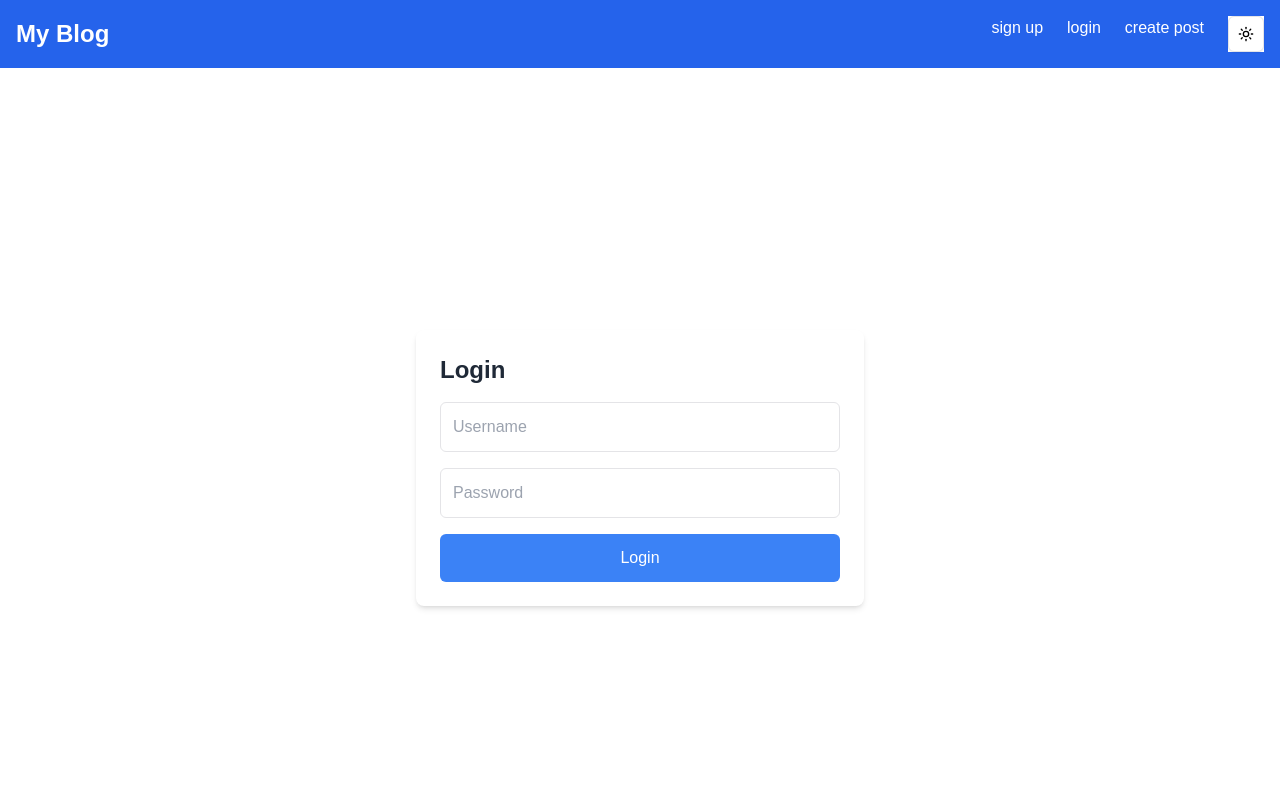
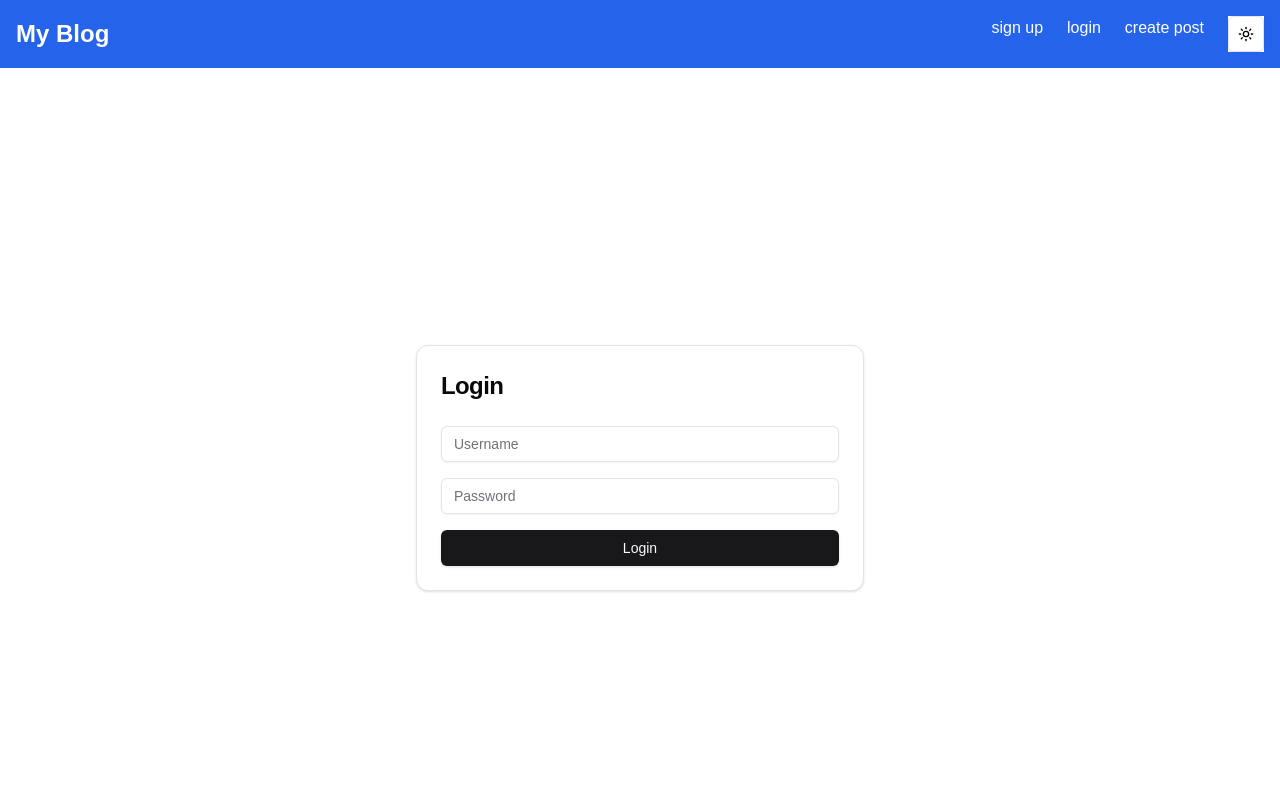
Before and after one commit to luqmanmatloob/nestjs-nextjs-jwt-crud-example, a Next.js app in the folder client/: page /login in a window 1280 px wide. Shown: the top 800 px of the page. Built offline with nearby package versions, Linux system fonts and the light colour scheme.

Commit message:
shadcn login

```diff
--- a/client/package.json
+++ b/client/package.json
@@ -10,7 +10,7 @@
   },
   "dependencies": {
     "@radix-ui/react-dropdown-menu": "^2.1.2",
-    "@radix-ui/react-slot": "^1.1.0",
+    "@radix-ui/react-slot": "^1.1.2",
     "class-variance-authority": "^0.7.1",
     "clsx": "^2.1.1",
     "lucide-react": "^0.468.0",
--- a/client/src/app/login/page.tsx
+++ b/client/src/app/login/page.tsx
@@ -2,6 +2,9 @@
 
 import { useState } from "react";
 import { useRouter } from "next/navigation";
+import { Input } from "@/components/ui/input";
+import { Button } from "@/components/ui/button";
+import { Card, CardContent, CardHeader, CardTitle } from "@/components/ui/card";
 
 export default function LoginPage() {
   const [form, setForm] = useState({ username: "", password: "" });
@@ -32,12 +35,18 @@
 
   return (
     <div className="flex min-h-screen items-center justify-center">
-      <form onSubmit={handleSubmit} className="w-full max-w-md space-y-4 bg-white dark:bg-gray-800 p-6 rounded-lg shadow-md">
-        <h2 className="text-2xl font-semibold text-gray-800 dark:text-white">Login</h2>
-        <input type="text" name="username" placeholder="Username" className="w-full p-3 border rounded-md dark:bg-gray-700" onChange={handleChange} required />
-        <input type="password" name="password" placeholder="Password" className="w-full p-3 border rounded-md dark:bg-gray-700" onChange={handleChange} required />
-        <button type="submit" className="w-full p-3 bg-blue-500 text-white rounded-md hover:bg-blue-600">Login</button>
-      </form>
+      <Card className="w-full max-w-md">
+        <CardHeader>
+          <CardTitle className="text-2xl">Login</CardTitle>
+        </CardHeader>
+        <CardContent>
+          <form onSubmit={handleSubmit} className="space-y-4">
+            <Input type="text" name="username" placeholder="Username" onChange={handleChange} required />
+            <Input type="password" name="password" placeholder="Password" onChange={handleChange} required />
+            <Button type="submit" className="w-full">Login</Button>
+          </form>
+        </CardContent>
+      </Card>
     </div>
   );
 }
--- /dev/null
+++ b/client/src/components/ui/card.tsx
@@ -0,0 +1,76 @@
+import * as React from "react"
+
+import { cn } from "@/lib/utils"
+
+const Card = React.forwardRef<
+  HTMLDivElement,
+  React.HTMLAttributes<HTMLDivElement>
+>(({ className, ...props }, ref) => (
+  <div
+    ref={ref}
+    className={cn(
+      "rounded-xl border bg-card text-card-foreground shadow",
+      className
+    )}
+    {...props}
+  />
+))
+Card.displayName = "Card"
+
+const CardHeader = React.forwardRef<
+  HTMLDivElement,
+  React.HTMLAttributes<HTMLDivElement>
+>(({ className, ...props }, ref) => (
+  <div
+    ref={ref}
+    className={cn("flex flex-col space-y-1.5 p-6", className)}
+    {...props}
+  />
+))
+CardHeader.displayName = "CardHeader"
+
+const CardTitle = React.forwardRef<
+  HTMLDivElement,
+  React.HTMLAttributes<HTMLDivElement>
+>(({ className, ...props }, ref) => (
+  <div
+    ref={ref}
+    className={cn("font-semibold leading-none tracking-tight", className)}
+    {...props}
+  />
+))
+CardTitle.displayName = "CardTitle"
+
+const CardDescription = React.forwardRef<
+  HTMLDivElement,
+  React.HTMLAttributes<HTMLDivElement>
+>(({ className, ...props }, ref) => (
+  <div
+    ref={ref}
+    className={cn("text-sm text-muted-foreground", className)}
+    {...props}
+  />
+))
+CardDescription.displayName = "CardDescription"
+
+const CardContent = React.forwardRef<
+  HTMLDivElement,
+  React.HTMLAttributes<HTMLDivElement>
+>(({ className, ...props }, ref) => (
+  <div ref={ref} className={cn("p-6 pt-0", className)} {...props} />
+))
+CardContent.displayName = "CardContent"
+
+const CardFooter = React.forwardRef<
+  HTMLDivElement,
+  React.HTMLAttributes<HTMLDivElement>
+>(({ className, ...props }, ref) => (
+  <div
+    ref={ref}
+    className={cn("flex items-center p-6 pt-0", className)}
+    {...props}
+  />
+))
+CardFooter.displayName = "CardFooter"
+
+export { Card, CardHeader, CardFooter, CardTitle, CardDescription, CardContent }
--- /dev/null
+++ b/client/src/components/ui/input.tsx
@@ -0,0 +1,22 @@
+import * as React from "react"
+
+import { cn } from "@/lib/utils"
+
+const Input = React.forwardRef<HTMLInputElement, React.ComponentProps<"input">>(
+  ({ className, type, ...props }, ref) => {
+    return (
+      <input
+        type={type}
+        className={cn(
+          "flex h-9 w-full rounded-md border border-input bg-transparent px-3 py-1 text-base shadow-sm transition-colors file:border-0 file:bg-transparent file:text-sm file:font-medium file:text-foreground placeholder:text-muted-foreground focus-visible:outline-none focus-visible:ring-1 focus-visible:ring-ring disabled:cursor-not-allowed disabled:opacity-50 md:text-sm",
+          className
+        )}
+        ref={ref}
+        {...props}
+      />
+    )
+  }
+)
+Input.displayName = "Input"
+
+export { Input }
```
Also changed, not shown: 1 other file (tests, documents, lock files or other folders).
